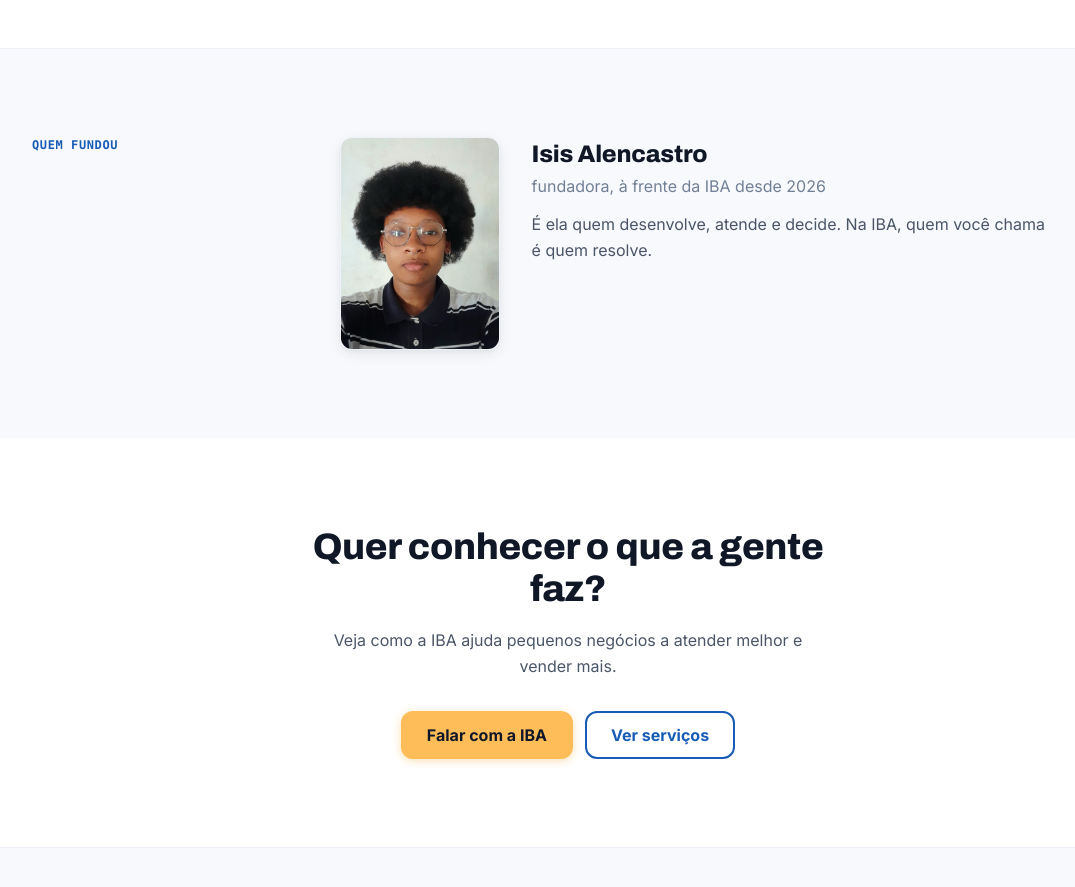
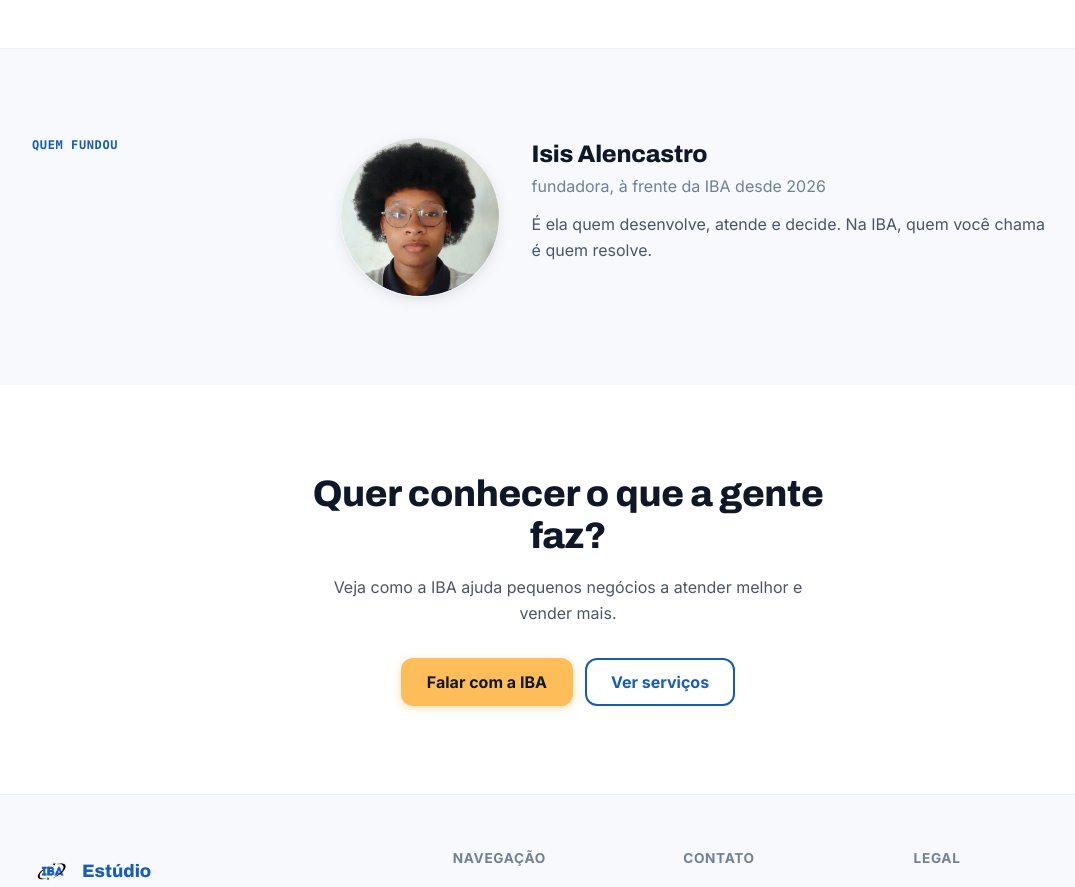
Before and after one commit to isisalencastro/ibaestudio-site, a React (Vite) app: page /sobre in a window 1280 px wide. Shown: the part 2580-3467 px from the top of the page, without its empty margins (72-1147 px from the left). Built offline with nearby package versions, Linux system fonts and the light colour scheme.

Commit message:
feat: crop founder photo to a circle

```diff
--- a/src/pages/Sobre.jsx
+++ b/src/pages/Sobre.jsx
@@ -132,11 +132,11 @@ export default function Sobre() {
           <Reveal delay={0.1}>
             <div className="flex flex-col sm:flex-row items-start gap-8">
               <img
-                src="/img/foto-isis.png"
+                src="/img/foto-isis-round.png"
                 alt="Isis Alencastro, fundadora da IBA Estúdio"
                 width="160"
-                height="213"
-                className="w-40 h-[213px] rounded-xl object-cover border border-gray-200 shadow shrink-0"
+                height="160"
+                className="w-40 h-40 rounded-full object-cover border border-gray-200 shadow shrink-0"
               />
               <div className="pt-1">
                 <h2 id="fundadora-titulo" className="text-[1.5rem] mb-1">Isis Alencastro</h2>
```
Also changed, not shown: public/img/foto-isis-round.png (added).
